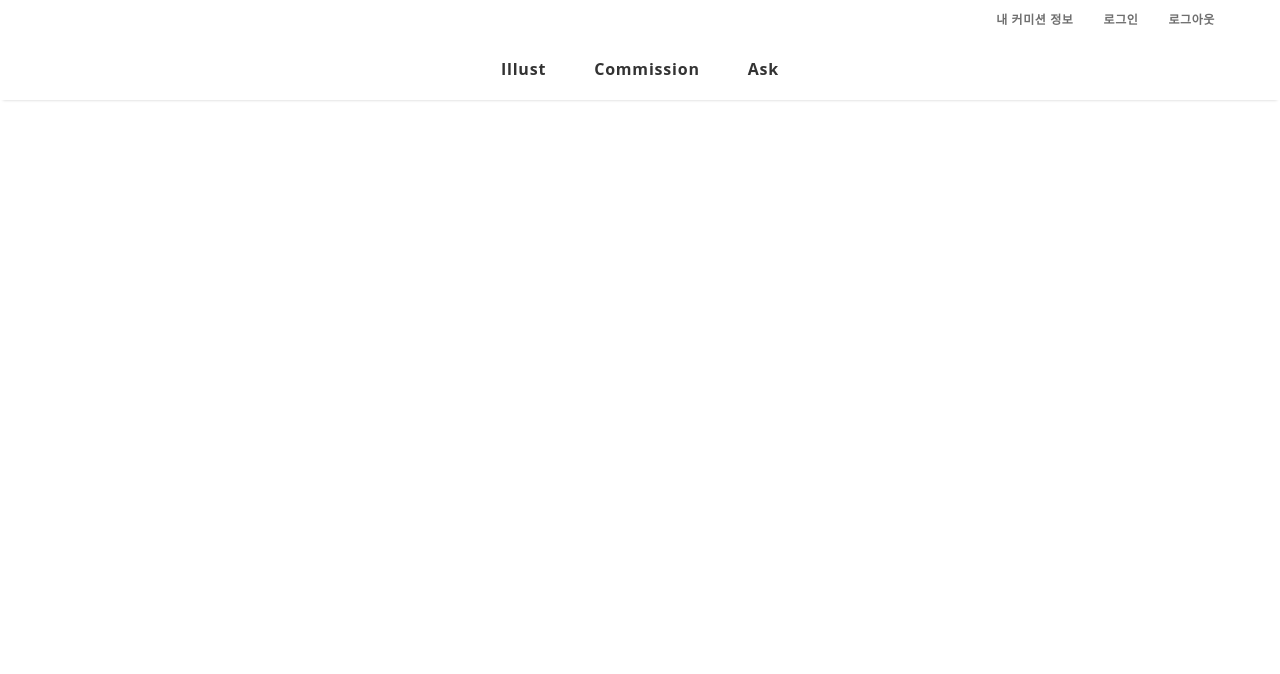
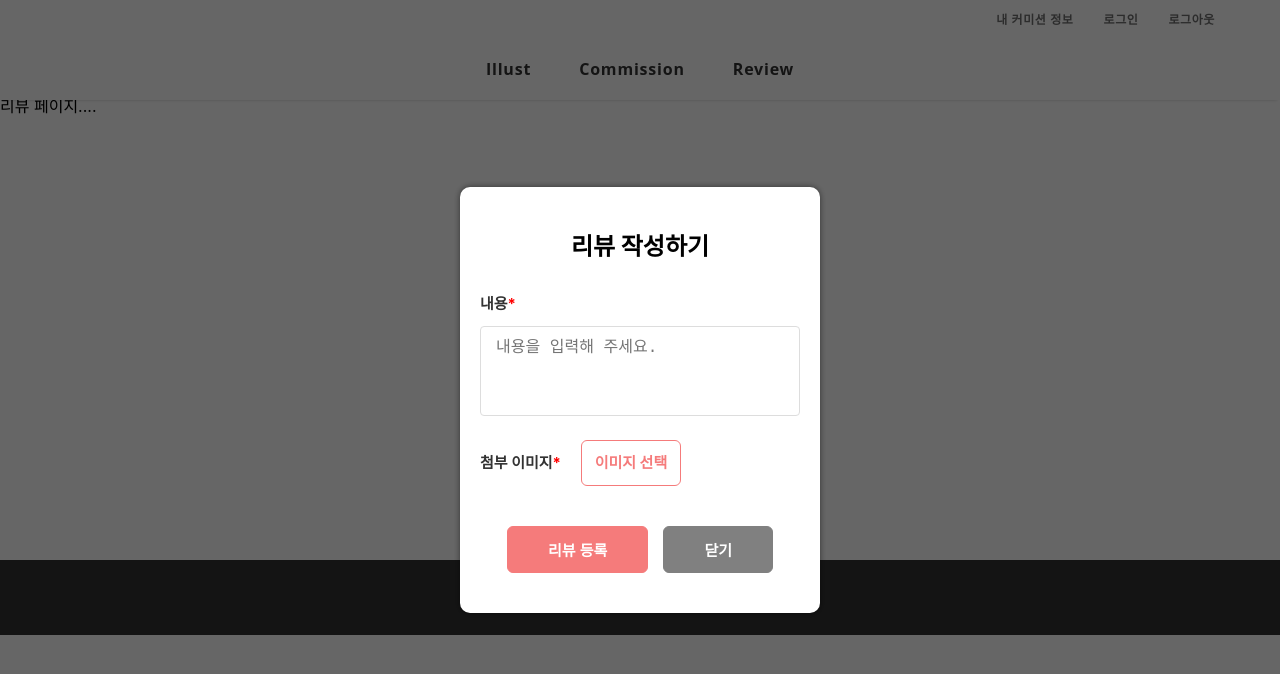
Before and after one commit to CM-WORLD/FRONT-END, a React (Create React App) app: page /reviews in a window 1280 px wide. Shown: the top 674 px of the page. Built offline with nearby package versions, Linux system fonts and the light colour scheme.

Commit message:
Feat: 리뷰 작성 모달 ui

```diff
--- a/src/common/CommonStyle.scss
+++ b/src/common/CommonStyle.scss
@@ -6,6 +6,7 @@ a,
 button {
   cursor: pointer;
   text-decoration: none;
+  background-color: transparent;
 }
 
 li {
@@ -15,3 +16,7 @@ li {
 textarea {
   resize: none;
 }
+
+input[type="file"] {
+  display: none;
+}
--- a/src/common/Router.tsx
+++ b/src/common/Router.tsx
@@ -8,6 +8,7 @@ import MyInquiryList from "../pages/inquiry/list";
 import MyCmsList from "../pages/myPage/myCms";
 import InquiryForm from "../pages/inquiry/form";
 import ApplyCms from "../pages/apply/ApplyCms";
+import ReviewPage from "../pages/review/page";
 
 const Router = () => {
   return (
@@ -16,6 +17,7 @@ const Router = () => {
         <Route path="/" element={<MainPage />} />
         <Route path="/posts" element={<BlogList />} />
         <Route path="/commissions" element={<CmsList />} />
+        <Route path="/reviews" element={<ReviewPage />} />
         <Route path="/sign/in" element={<SignInPage />} />
         <Route path="/mypage/inquiry" element={<MyInquiryList />} />
         <Route path="/mypage/cms" element={<MyCmsList />} />
--- a/src/common/navbar/index.tsx
+++ b/src/common/navbar/index.tsx
@@ -26,7 +26,7 @@ const NavBar = () => {
             <a href="/commissions">Commission</a>
           </li>
           <li>
-            <a href="">Ask</a>
+            <a href="/reviews">Review</a>
           </li>
         </ul>
       </nav>
--- /dev/null
+++ b/src/pages/review/modal/index.tsx
@@ -0,0 +1,44 @@
+import Modal from "../../../common/modal";
+import "./style.scss";
+
+interface ReviewModalProps {
+  display: boolean;
+  onClick: () => void;
+}
+
+const WriteRvwModal = (props: ReviewModalProps) => {
+  const content = (
+    <>
+      <div className="btn-box">
+        <div className="input-line">
+          <label htmlFor="">
+            내용<span className="astrik">*</span>
+          </label>
+          <textarea className="input" placeholder="내용을 입력해 주세요." />
+        </div>
+        <div className="input-line">
+          <label htmlFor="">
+            첨부 이미지<span className="astrik">*</span>
+          </label>
+          <input type="file" id="img" />
+          <label className="file-label" htmlFor="img">
+            이미지 선택
+          </label>
+        </div>
+        <div className="btn-box">
+          <button className="confirm-btn">리뷰 등록</button>
+          <button className="cancel-btn" onClick={props.onClick}>
+            닫기
+          </button>
+        </div>
+      </div>
+    </>
+  );
+  return (
+    <>
+      <Modal title="리뷰 작성하기" display={props.display} content={content} />
+    </>
+  );
+};
+
+export default WriteRvwModal;
--- /dev/null
+++ b/src/pages/review/modal/style.scss
@@ -0,0 +1,83 @@
+@import "../../../common/CommonStyle.scss";
+@import "../../../common/Variable.scss";
+.btn-box {
+  .input-line {
+    margin-top: 20px;
+
+    p {
+      color: gray;
+    }
+
+    label {
+      width: 140px;
+      font-size: 15px;
+      font-weight: bold;
+      line-height: 44px;
+      color: $text-dark;
+    }
+
+    .input {
+      width: 100%;
+      height: 44px;
+      border: 1px solid rgb(221, 221, 221);
+      border-radius: 4px;
+      padding: 0px 11px 1px 15px;
+
+      font-size: 16px;
+      font-weight: 400;
+      color: rgb(51, 51, 51);
+      outline: none;
+      line-height: 42px;
+    }
+
+    input.input:read-only {
+      background-color: rgba(203, 203, 203, 0.492);
+    }
+
+    textarea.input {
+      min-height: 90px;
+    }
+    .astrik {
+      color: red;
+    }
+
+    .file-label {
+      width: 100px;
+      display: inline-block;
+      margin-left: 20px;
+      border-radius: 6px;
+      border: 1px solid $primary-color;
+      color: $primary-color;
+      font-weight: bold;
+      background-color: white;
+      text-align: center;
+    }
+  }
+
+  .btn-box {
+    margin-top: 40px;
+    display: flex;
+    justify-content: center;
+    gap: 15px;
+
+    button {
+      padding: 12px 40px;
+      border-radius: 6px;
+
+      font-size: 15px;
+      font-weight: bold;
+
+      &.confirm-btn {
+        border: 1px solid $primary-color;
+        color: white;
+        background-color: $primary-color;
+      }
+
+      &.cancel-btn {
+        border: 1px solid gray;
+        background-color: gray;
+        color: white;
+      }
+    }
+  }
+}
--- /dev/null
+++ b/src/pages/review/page/index.tsx
@@ -0,0 +1,13 @@
+import WriteRvwModal from "../modal";
+import "./style.scss";
+
+const ReviewPage = () => {
+  return (
+    <>
+      <WriteRvwModal display={true} onClick={() => {}} />
+      <div className="review-page">리뷰 페이지....</div>
+    </>
+  );
+};
+
+export default ReviewPage;
--- /dev/null
+++ b/src/pages/review/page/style.scss
@@ -0,0 +1,7 @@
+@import "../../../common/CommonStyle.scss";
+@import "../../../common/Variable.scss";
+
+.review-page {
+  padding-top: $nav-padding-top;
+  min-height: $default-min-height;
+}
```
